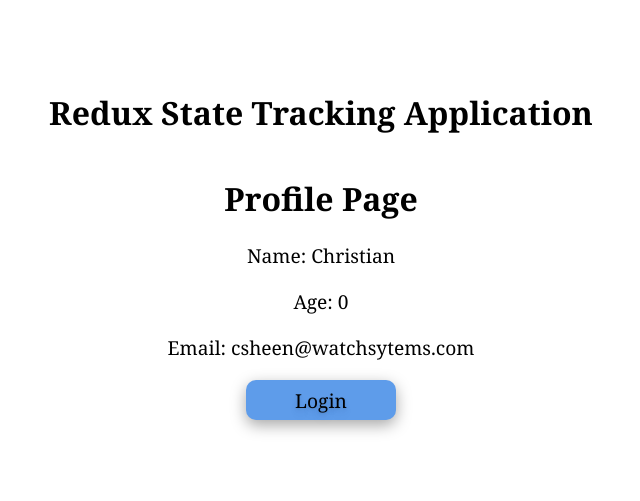
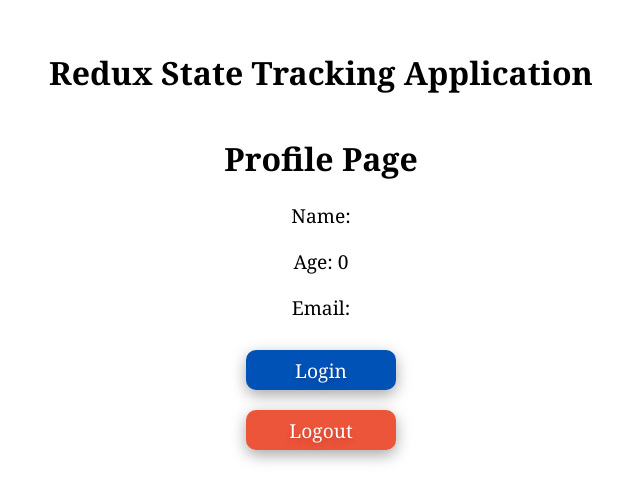
Before and after one commit to blksmth1725/redux-example, a React (Create React App) app: page / in a window 1280 px wide. Shown: the part 155-656 px from the top of the page, without its empty margins (319-959 px from the left). Built offline with nearby package versions, Linux system fonts and the light colour scheme.

Commit message:
Must complete other redux examples for more clarity

```diff
--- a/src/App.css
+++ b/src/App.css
@@ -52,13 +52,45 @@
   }
 }
 
+button:active {
+  top: 0.4px;
+}
+
+button {
+  position: relative;
+  margin: 10px;
+}
+
+.login-out-button-container {
+  align-items: center;
+  display: flex;
+  flex-direction: column;
+}
+
 .login-button {
   width: 150px;
   height: 40px;
-  background-color: #5e9cea;
+  background-color: #0052b6;
   border-style: none;
   border-radius: 10px;
-  color: black;
+  color: white;
+  font-family: Cambria, Cochin, Georgia, Times, "Times New Roman", serif;
+  font-weight: 500;
+  font-size: larger;
+  text-shadow: rgba(0, 0, 0, 0.07) 0px 1px 2px, rgba(0, 0, 0, 0.07) 0px 2px 4px,
+    rgba(0, 0, 0, 0.07) 0px 4px 8px, rgba(0, 0, 0, 0.07) 0px 8px 16px,
+    rgba(0, 0, 0, 0.07) 0px 16px 32px, rgba(0, 0, 0, 0.07) 0px 32px 64px;
+  box-shadow: rgba(0, 0, 0, 0.35) 0px 5px 15px;
+  cursor: pointer;
+}
+
+.logout-button {
+  width: 150px;
+  height: 40px;
+  background-color: #ed553b;
+  border-style: none;
+  border-radius: 10px;
+  color: white;
   font-family: Cambria, Cochin, Georgia, Times, "Times New Roman", serif;
   font-weight: 500;
   font-size: larger;
--- a/src/components/Login.js
+++ b/src/components/Login.js
@@ -1,9 +1,37 @@
 import React from "react";
+import { useDispatch } from "react-redux";
+import { login } from "../redux/user";
+import { logout } from "../redux/user";
 
 function Login() {
+  const dispatch = useDispatch();
   return (
     <div>
-      <button className="login-button">Login</button>
+      <div className="login-out-button-container">
+        <button
+          className="login-button"
+          onClick={() => {
+            dispatch(
+              login({
+                name: "Christian",
+                age: 31,
+                email: "csheen@watchsytems.com",
+              })
+            );
+          }}
+        >
+          Login
+        </button>
+
+        <button
+          className="logout-button"
+          onClick={() => {
+            dispatch(logout());
+          }}
+        >
+          Logout
+        </button>
+      </div>
     </div>
   );
 }
--- a/src/redux/user.js
+++ b/src/redux/user.js
@@ -1,15 +1,23 @@
 import { createSlice } from "@reduxjs/toolkit";
+
+const initialStateValue = { name: "", age: 0, email: "" };
 
 export const userSlice = createSlice({
   name: "user",
   initialState: {
-    value: { name: "Christian", age: 0, email: "csheen@watchsytems.com" },
+    value: initialStateValue,
   },
   reducers: {
     login: (state, action) => {
       state.value = action.payload;
     },
+
+    logout: (state) => {
+      state.value = initialStateValue;
+    },
   },
 });
 
+export const { login, logout } = userSlice.actions;
+
 export default userSlice.reducer;
```
